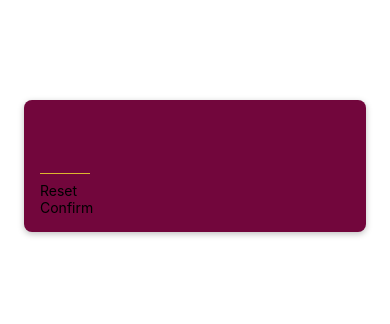
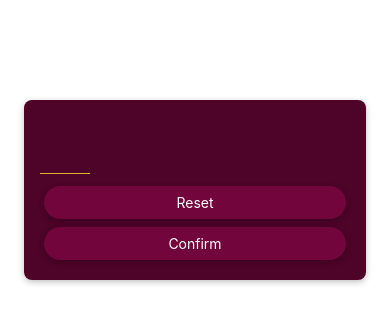
Before and after one commit to CianHub/react-native-mini-game, a React Native app: screen / in a window 390 px wide. Shown: the top 324 px of the page. Built offline with nearby package versions, Linux system fonts and the light colour scheme.

Commit message:
style custom buttons

```diff
--- a/components/PrimaryButton.js
+++ b/components/PrimaryButton.js
@@ -1,10 +1,31 @@
 import React from 'react';
-import { View, Text, StyleSheet } from 'react-native';
+import { View, Text, StyleSheet, Pressable } from 'react-native';
 
-export const PrimaryButton = ({ children }) => {
+export const PrimaryButton = ({ children, pressHandler }) => {
   return (
-    <View>
-      <Text>{children}</Text>
-    </View>
+    <Pressable onPress={pressHandler}>
+      <View style={styles.container}>
+        <Text style={styles.buttonText}>{children}</Text>
+      </View>
+    </Pressable>
   );
 };
+
+const styles = StyleSheet.create({
+  container: {
+    backgroundColor: '#72063c',
+    borderRadius: 28,
+    paddingVertical: 8,
+    paddingHorizontal: 16,
+    elevation: 2,
+    shadowColor: 'black',
+    shadowOffset: { width: 0, height: 2 },
+    shadowRadius: 6,
+    shadowOpacity: 0.25,
+    margin: 4,
+  },
+  buttonText: {
+    color: 'white',
+    textAlign: 'center',
+  },
+});
--- a/screens/StartGameScreen.js
+++ b/screens/StartGameScreen.js
@@ -26,7 +26,7 @@ const styles = StyleSheet.create({
   container: {
     padding: 16,
     marginTop: 100,
-    backgroundColor: '#72063c',
+    backgroundColor: '#4e0329',
     marginHorizontal: 24,
     borderRadius: 8,
     elevation: 4,
```
